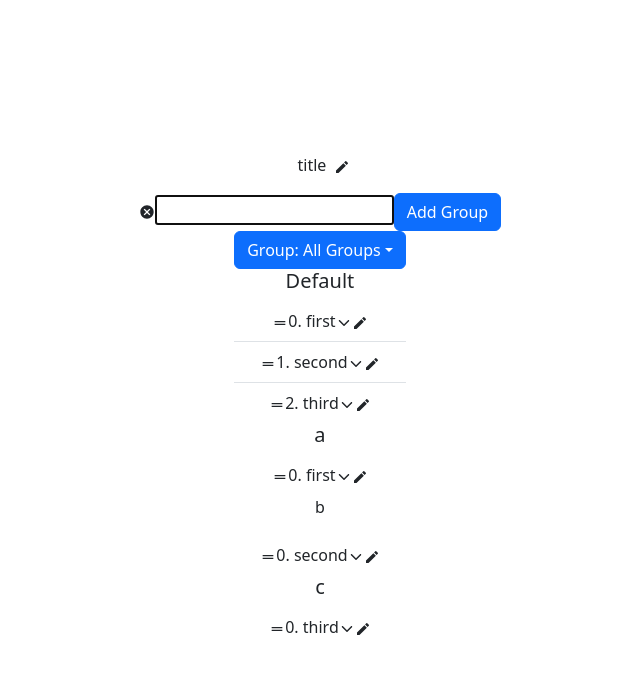
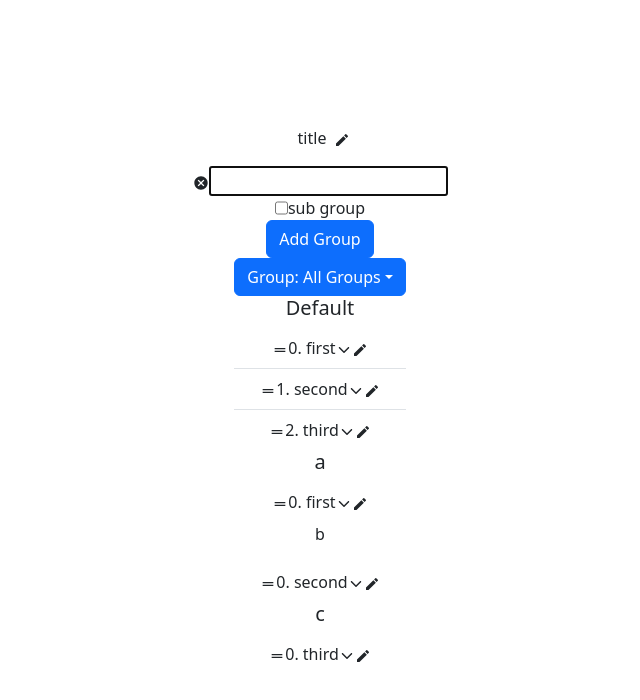
Before and after one commit to giovannialayan/listlist, a React (Vite) app: page / in a window 1280 px wide. Both pictures are taken after a click on the button "New Group". Shown: the top 700 px of the page, without its empty margins (320-960 px from the left). Built offline with nearby package versions, Linux system fonts and the light colour scheme.

Commit message:
added adding sub groups

```diff
--- a/src/App.tsx
+++ b/src/App.tsx
@@ -64,8 +64,13 @@ function App() {
   // const [listData, setListData] = useState({ groups: ['Default'], items: [] } as ListData);
   const [listData, setListData] = useState(initData);
 
-  const addGroup = (groupName: string) => {
-    listData.groups.push({ name: groupName, id: listData.groups.length, subGroups: [], size: 0, parent: -1 });
+  const addGroup = (groupName: string, parentGroup: number) => {
+    listData.groups.push({ name: groupName, id: listData.groups.length, subGroups: [], size: 0, parent: parentGroup });
+
+    if (parentGroup !== -1) {
+      listData.groups[parentGroup].subGroups.push(listData.groups.length - 1);
+    }
+
     setListData({
       items: listData.items,
       properties: listData.properties,
--- /dev/null
+++ b/src/components/AddGroupControl.tsx
@@ -0,0 +1,73 @@
+import { useState } from 'react';
+import { Button, Dropdown, DropdownButton } from 'react-bootstrap';
+import { MdCancel } from 'react-icons/md';
+import '../styles/AddGroupControl.css';
+import Group from '../interfaces/IGroup';
+
+interface Props {
+  groups: Group[];
+  onSubmit: (group: string, parent: number) => void;
+  onCancel: () => void;
+}
+
+function AddGroupControl({ groups, onSubmit, onCancel }: Props) {
+  const [groupInput, setGroupInput] = useState('');
+  const [subGroupsChecked, setSubGroupsChecked] = useState(false);
+  const [parentGroup, setParentGroup] = useState(0);
+
+  const handleSubmit = () => {
+    onSubmit(groupInput, subGroupsChecked ? parentGroup : -1);
+  };
+
+  const handleCancel = () => {
+    onCancel();
+    setSubGroupsChecked(false);
+  };
+
+  return (
+    <div>
+      <a onClick={handleCancel}>
+        <MdCancel />
+      </a>
+      <input
+        type='text'
+        value={groupInput}
+        onChange={(e) => setGroupInput(e.currentTarget.value)}
+        onKeyDown={(e) => {
+          if (e.key === 'Enter') {
+            handleSubmit();
+          } else if (e.key === 'Escape') {
+            handleCancel();
+          }
+        }}
+        autoFocus
+      ></input>
+      <div className='subGroupCheckbox'>
+        <input
+          type='checkbox'
+          checked={subGroupsChecked}
+          onChange={(e) => {
+            setSubGroupsChecked(e.currentTarget.checked);
+          }}
+        ></input>
+        <p>sub group</p>
+      </div>
+      {subGroupsChecked && (
+        <DropdownButton title={'Parent Group: ' + groups[parentGroup].name}>
+          {groups.map((group) => {
+            return (
+              group.parent === -1 && (
+                <Dropdown.Item key={group.id} onClick={() => setParentGroup(group.id)}>
+                  {group.name}
+                </Dropdown.Item>
+              )
+            );
+          })}
+        </DropdownButton>
+      )}
+      <Button onClick={handleSubmit}>Add Group</Button>
+    </div>
+  );
+}
+
+export default AddGroupControl;
--- a/src/components/ListControls.tsx
+++ b/src/components/ListControls.tsx
@@ -5,11 +5,12 @@ import ItemProperty from '../interfaces/IItemProperty';
 import Group from '../interfaces/IGroup';
 import AddControl from './AddControl';
 import AddItemControl from './AddItemControl';
+import AddGroupControl from './AddGroupControl';
 
 interface Props {
   groups: Group[];
   properties: string[];
-  addGroup: (groupName: string) => void;
+  addGroup: (groupName: string, parentGroup: number) => void;
   addItem: (itemName: string, itemGroups: number[], itemProperties: ItemProperty[]) => void;
   addProperty: (propertyName: string) => void;
 }
@@ -24,17 +25,16 @@ function ListControls({ groups, properties, addGroup, addItem, addProperty }: Pr
       <div>
         {groupAddMode && (
           <>
-            <AddControl
-              onSubmit={(data) => {
-                addGroup(data.text);
+            <AddGroupControl
+              groups={groups}
+              onSubmit={(groupName, parentGroup) => {
+                addGroup(groupName, parentGroup);
                 setGroupAddMode(false);
               }}
               onCancel={() => {
                 setGroupAddMode(false);
               }}
-            >
-              Add Group
-            </AddControl>
+            ></AddGroupControl>
           </>
         )}
         {!groupAddMode && !itemAddMode && !propertyAddMode && (
--- a/src/components/ListGroup.tsx
+++ b/src/components/ListGroup.tsx
@@ -38,16 +38,16 @@ function ListGroup({ listData, editGroupPos, editItem }: Props) {
       setDragOverItem({} as Item);
     }
   };
-
+  console.log(listData.groups);
   return (
     <div>
       <div>
         <DropdownButton title={`Group: ${currentGroup === '' ? 'All Groups' : currentGroup}`}>
           <Dropdown.Item onClick={() => setCurrentGroup('')}>All Groups</Dropdown.Item>
-          {listData.groups.map((group, index) => {
+          {listData.groups.map((group) => {
             return (
               group.parent === -1 && (
-                <Dropdown.Item key={index} onClick={() => setCurrentGroup(group.name)}>
+                <Dropdown.Item key={group.id} onClick={() => setCurrentGroup(group.name)}>
                   {group.name}
                 </Dropdown.Item>
               )
@@ -89,7 +89,7 @@ function ListGroup({ listData, editGroupPos, editItem }: Props) {
                 {/* start sub group list */}
                 {group.subGroups.map((subGroupId) => {
                   return (
-                    <div key={group.name + listData.groups[subGroupId]} className='subGroup'>
+                    <div key={subGroupId} className='subGroup'>
                       <p>{listData.groups[subGroupId].name}</p>
                       <ul className='list-group list-group-flush'>
                         {[...listData.items]
--- /dev/null
+++ b/src/styles/AddGroupControl.css
@@ -0,0 +1,9 @@
+.subGroupCheckbox {
+  display: flex;
+  flex-flow: row nowrap;
+  justify-content: center;
+}
+
+.subGroupCheckbox > p {
+  margin-bottom: 0;
+}
```
